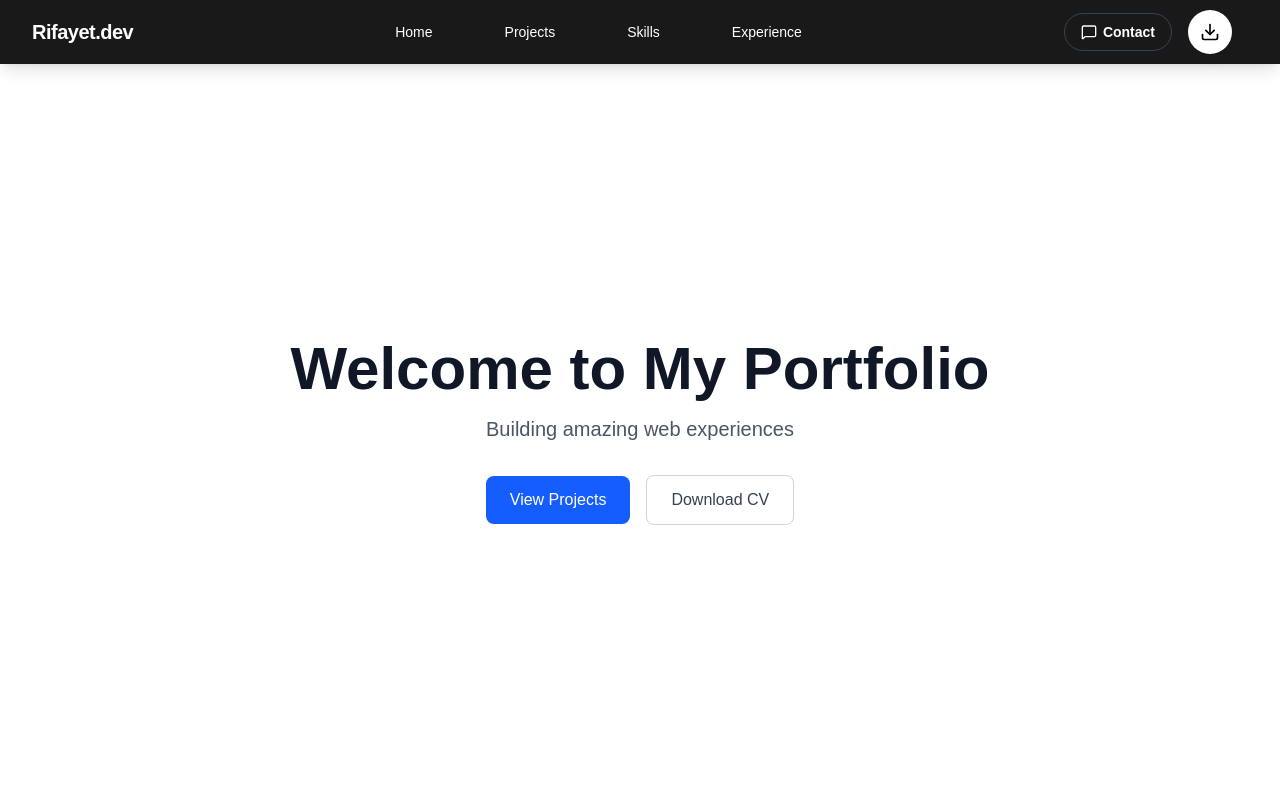
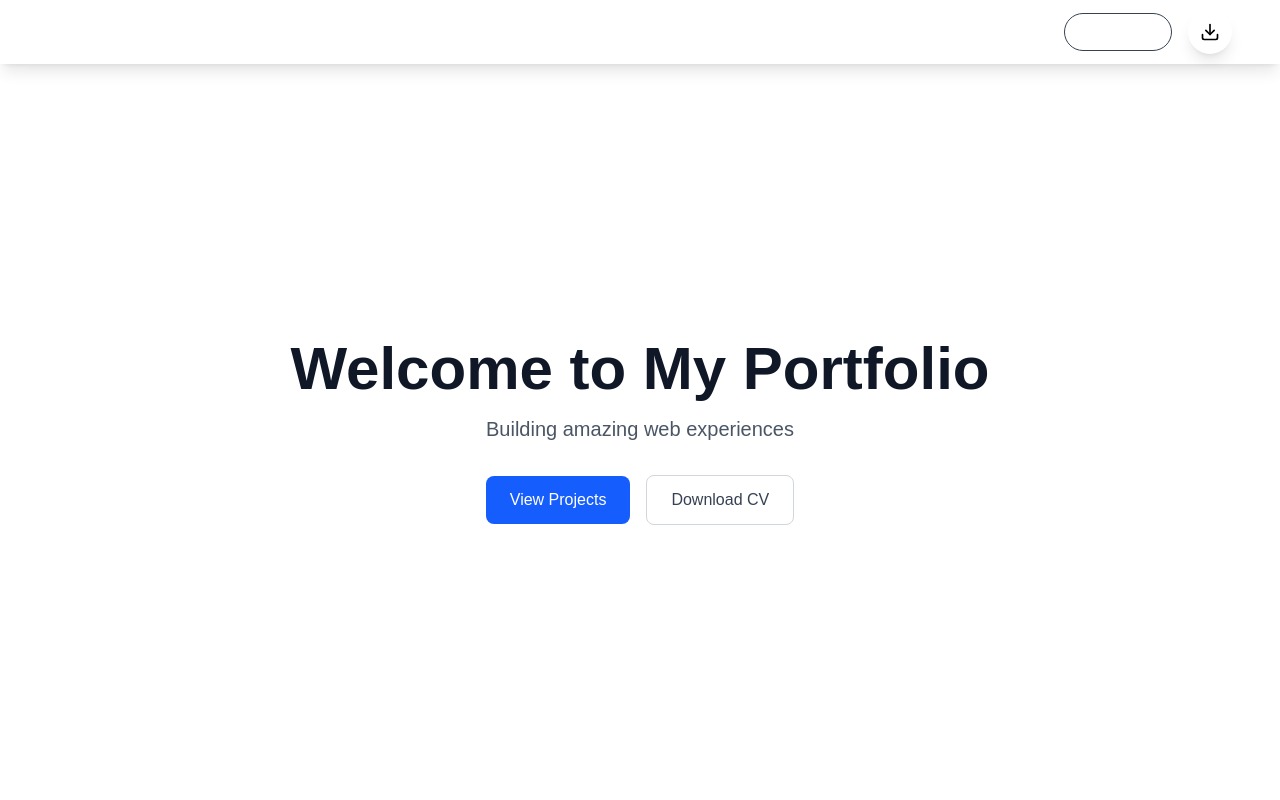
Before and after one commit to rifayetrimon/portfolio-frontend, a Next.js app: page /home in a window 1280 px wide. Shown: the top 800 px of the page. Built offline with nearby package versions, Linux system fonts and the light colour scheme.

Commit message:
navbar done

```diff
--- a/components/layout/navbar.tsx
+++ b/components/layout/navbar.tsx
@@ -2,6 +2,7 @@
 
 import React, { useState } from "react";
 import { Download, ChevronDown, MessageSquare } from "lucide-react";
+import Image from "next/image";
 
 // --- Internal Tooltip Component ---
 interface TooltipProps {
@@ -37,17 +38,21 @@ const Navbar = () => {
     { name: "Skills", href: "#skills" },
     { name: "Experience", href: "#experience" },
   ];
-
+  // bg-black/90
   return (
-    <header className="fixed top-0 left-0 right-0 z-40 bg-black/90 backdrop-blur-md shadow-lg transition-colors duration-300">
+    <header className="fixed top-0 left-0 right-0 z-40 backdrop-blur-md shadow-lg transition-colors duration-300">
       <nav className="max-w-7xl mx-auto px-4 sm:px-6 lg:px-8 h-16 flex justify-between items-center">
         {/* LEFT: Logo/Brand Name */}
         <div className="flex-shrink-0">
-          <a
-            href="#home"
-            className="text-xl font-bold tracking-tight text-white"
-          >
-            Rifayet.dev
+          <a href="#home" className="flex items-center">
+            <Image
+              src="/logo/logo-light.svg"
+              alt="Rifayet.dev Logo"
+              width={40}
+              height={40}
+              className="h-10 w-auto"
+              priority
+            />
           </a>
         </div>
 
```
Also changed, not shown: public/logo/logo-light.svg (added), public/logo/logo-plain.svg (added).
